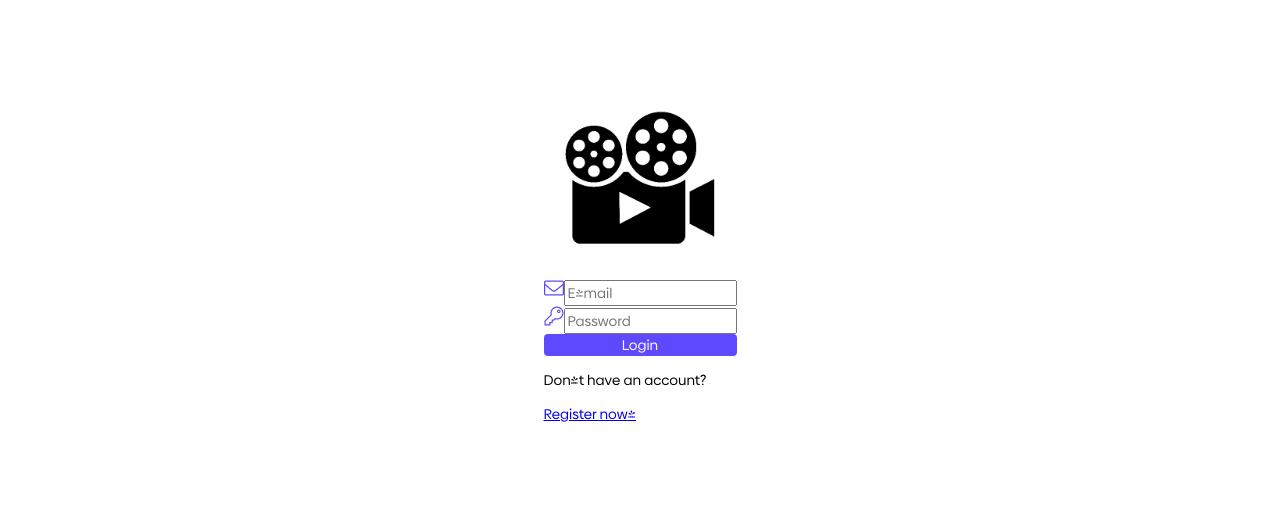
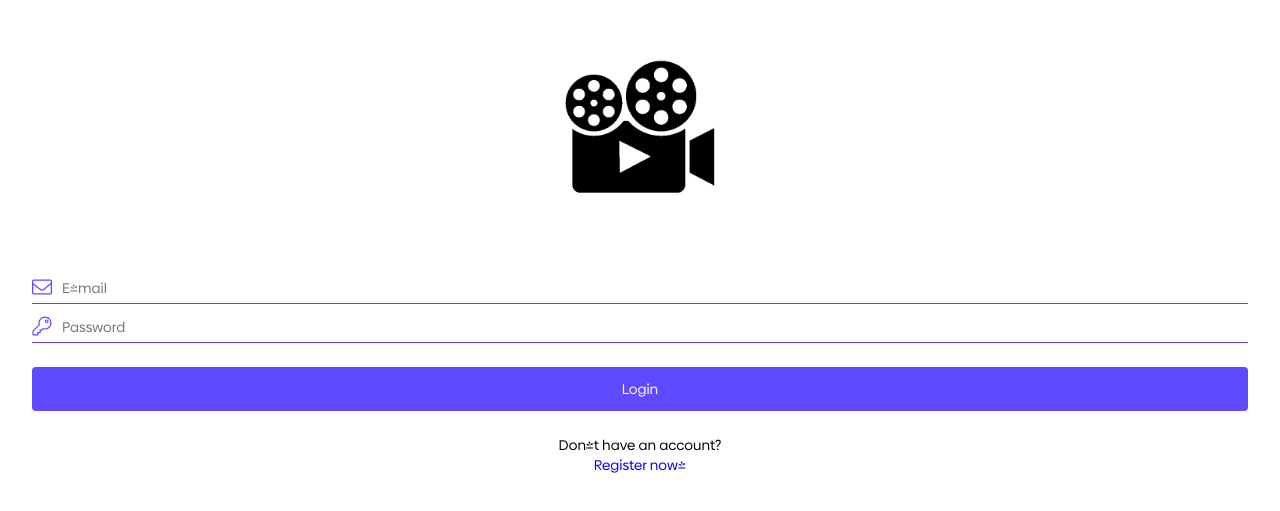
Before and after one commit to nicolasgandrade/react-lab, a Next.js app: page / in a window 1280 px wide. Shown: the part 149-660 px from the top of the page. Built offline with nearby package versions, Linux system fonts and the light colour scheme.

Commit message:
Add styles to Login Page

```diff
--- a/components/login/login.scss
+++ b/components/login/login.scss
@@ -4,10 +4,36 @@
   height: 100%;
   align-items: center;
   justify-content: center;
+  padding: 0 32px;
 
   .logoContainer {
     position: relative;
     height: 200px;
     width: 200px;
+    margin-bottom: 50px;
+  }
+
+  .formContainer {
+    width: 100%;
+  }
+
+  .formBottomInfo {
+    display: flex;
+    flex-direction: column;
+    text-align: center;
+    margin-top: 24px;
+
+    p {
+      margin: 0;
+    }
+
+    a {
+      text-decoration: $primary02;
+    }
+  }
+
+  .btn {
+    margin-top: 12px;
+    padding: 12px;
   }
 }
--- /dev/null
+++ b/components/public-input/public-input.scss
@@ -0,0 +1,16 @@
+.publicInputContainer {
+  .publicInput {
+    display: flex;
+    border-bottom: 1px solid $primary02;
+    padding-bottom: 4px;
+    margin-bottom: 12px;
+
+    input {
+      border: none;
+      outline: none;
+      color: $primary02;
+      flex: 1;
+      margin-left: 8px;
+    }
+  }
+}
--- a/styles/globals.scss
+++ b/styles/globals.scss
@@ -6,6 +6,7 @@
 @import '../components/avatar/avatar.scss';
 @import '../components/image-upload/image-upload.scss';
 @import '../components/login/login.scss';
+@import '../components/public-input/public-input.scss';
 
 * {
   font-family: $fontRegular;
```
